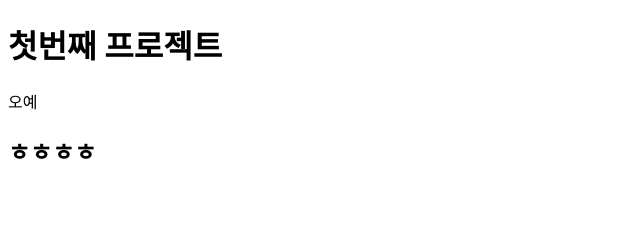
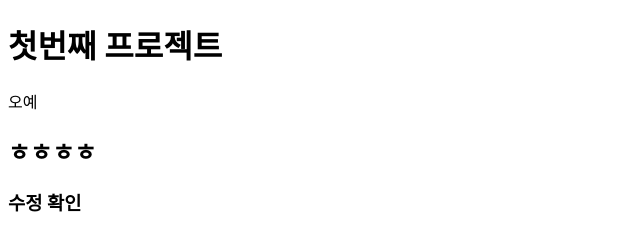
Before and after one commit to yeonjin118/practice2, a plain HTML site: page index.html in a window 1280 px wide. Shown: the whole page, without its empty margins (0-640 px from the left). Drawn offline with Linux system fonts and the light colour scheme.

Commit message:
thrid commit

```diff
--- a/index.html
+++ b/index.html
@@ -13,7 +13,7 @@
     <h1> 첫번째 프로젝트 </h1>
     <p> 오예 </p>
     <h2> ㅎㅎㅎㅎ </h2>
-
+    <h3> 수정 확인 </h3>
 </body>
 
 </html>
```
